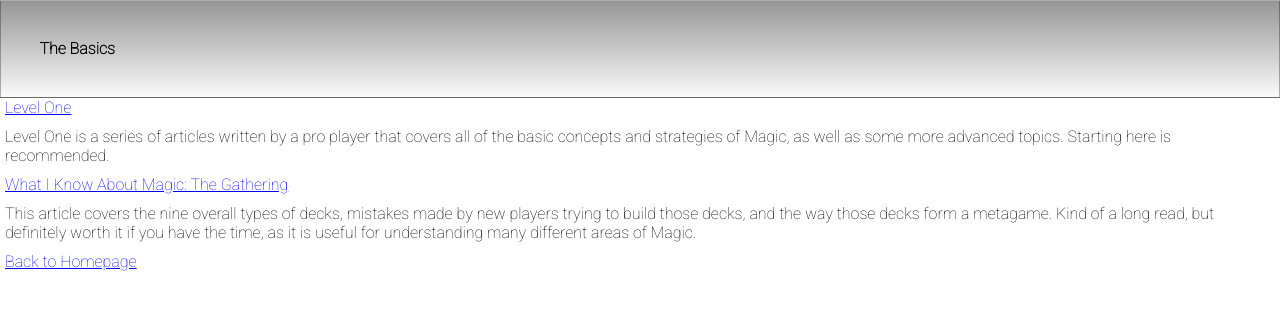
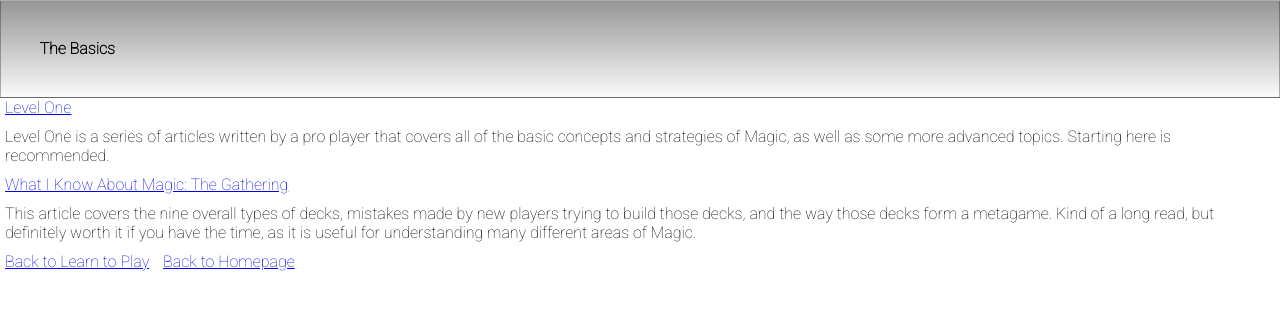
Before and after one commit to tpark622/tpark622, a Jekyll site: the page basics.html, which Jekyll copies as it is, in a window 1280 px wide. Shown: the top 310 px of the page. Built offline with Jekyll 4.4.1, drawn with Linux system fonts in a browser that asks for light colours.

Commit message:
Create basics.html

```diff
--- a/basics.html
+++ b/basics.html
@@ -12,6 +12,7 @@
   <p>Level One is a series of articles written by a pro player that covers all of the basic concepts and strategies of Magic, as well as some more advanced topics. Starting here is recommended.</p>
   <a href="https://boardgamegeek.com/thread/370207/what-i-know-about-magic-gathering">What I Know About Magic: The Gathering</a>
   <p>This article covers the nine overall types of decks, mistakes made by new players trying to build those decks, and the way those decks form a metagame. Kind of a long read, but definitely worth it if you have the time, as it is useful for understanding many different areas of Magic.</p>
+  <a href="learn.html">Back to Learn to Play</a>
   <a href="index.html">Back to Homepage</a>
 </body>
 </html>
```
